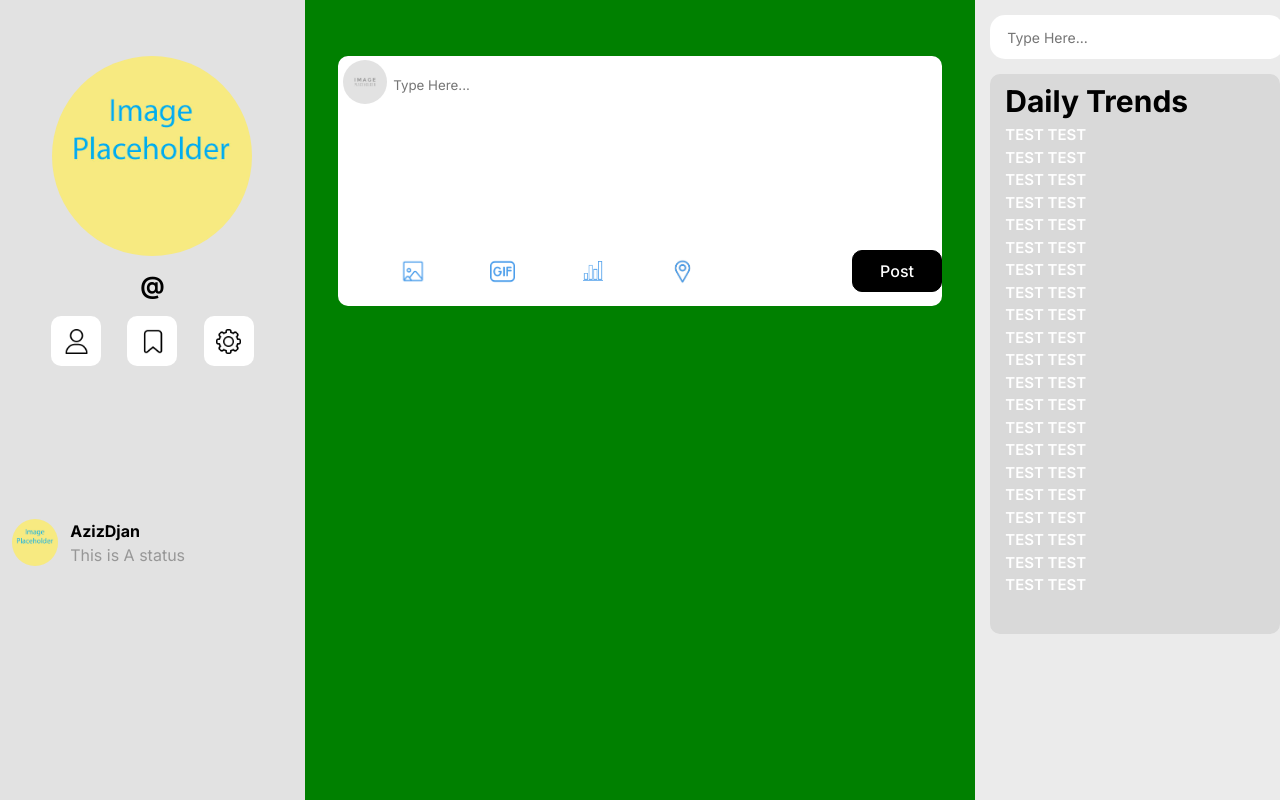
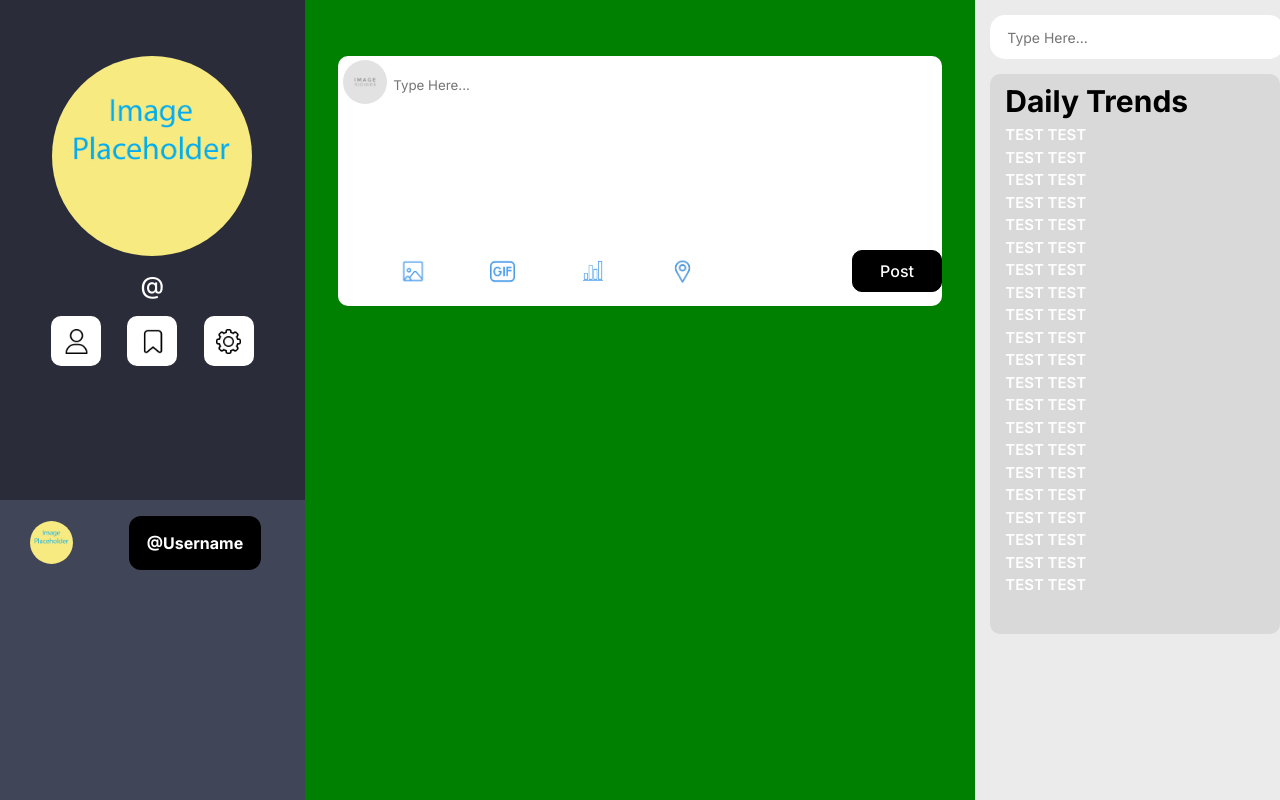
Before and after one commit to DylanBackus/SocialMedia, a React (Vite) app: page / in a window 1280 px wide. Built offline with nearby package versions, Linux system fonts and the light colour scheme; no server answers; the database is empty.

Commit message:
changes made to component

```diff
--- a/src/HomeLeftSideComponent.jsx
+++ b/src/HomeLeftSideComponent.jsx
@@ -1,5 +1,5 @@
 import React, { useEffect } from "react";
-import db from './firebase/FirebaseConfig'
+import { db, auth } from './firebase/FirebaseConfig';
 import { doc, getDoc } from "firebase/firestore";
 import { useState } from "react";
 
@@ -8,7 +8,6 @@ const HomeLeftSideComponent = () => {
   const userID = "";
   const docRef = doc(db, "users", "Q3LricYjI89T1CmqlBoG");
   //const usersCollectionRef = collection(db, "users");
-
   const getData = async () => {
     const data = await getDoc(docRef);
     if (data.exists()) {
@@ -21,6 +20,7 @@ const HomeLeftSideComponent = () => {
  useEffect(() => {
    getData();
  },[]);
+
 
     return (
         <>
@@ -45,12 +45,14 @@ const HomeLeftSideComponent = () => {
                   </div>
                   <div className="friends-area-home">
                     <div className="friends-container">
+
                       <div className="friends-left">
                         <img src="../images/placeholder2.png" className="pfp-friendslist" />
                       </div>
                       <div className="friends-right">
-                        <p className="friend-name">AzizDjan</p>
-                        <p className="friend-status">This is A status</p>
+                        <a href="#" className="friend-button">
+                        <p className="friend-name">@Username</p>
+                        </a>
                       </div>
                     </div>
                   </div>
--- a/src/css/home.css
+++ b/src/css/home.css
@@ -11,7 +11,7 @@
 
 .main-left {
     width: 25%;
-    background-color: #E2E2E2;
+    background-color: #2A2D39;
     height: 100vh;
     position: relative;
 }
@@ -70,7 +70,6 @@
 .max-size2 {
     width: 50%;
 }
-
 .post-container {
     display: flex;
     flex-direction: row;
@@ -81,11 +80,22 @@
     background-color: white;
 }
 .home-username{
-    font-weight: 700;
+    font-weight: 500;
     font-size: 24px;
-    color: black;
+    color: white;
     margin-top: 12px;
     margin-bottom: 12px;
+}
+.friend-button{
+    background-color: black;
+    width: 60%;
+    height: 54px;
+    font-size: 16px;
+    color: white;
+    border-radius: 12px;
+    display: flex;
+    justify-content: center;
+    align-items: center;
 }
 .post-pfp-container {
     display: flex;
@@ -196,7 +206,7 @@
     transition: 0.5s;
 }
 .friends-area-home{
-    background-color: #E2E2E2;
+    background-color: #404557;
     width: 100%;
     height: 300px;
     margin-top: auto;
@@ -268,7 +278,7 @@
     width: 100%;
     height: 85px;
     display: flex;
-    background-color: #E2E2E2;
+    background-color: #404557;
     flex-direction: row;
     transition-duration: 0.2s;
   }
@@ -281,7 +291,7 @@
   }
   .friends-left{
     width: 60px;
-    margin-left: 12px;
+    margin-left: 30px;
     height: 100%;
 
     display: flex;
@@ -294,7 +304,7 @@
     display: flex;
     flex-direction: column;
     justify-content: center;
-    align-items: flex-start;
+    align-items: center;
     margin-left: 12px;
   }
   .friend-name{
--- a/src/firebase/FirebaseConfig.jsx
+++ b/src/firebase/FirebaseConfig.jsx
@@ -1,7 +1,7 @@
 import { getAnalytics,  } from "firebase/analytics";
 import { initializeApp } from "firebase/app";
 import { getFirestore } from "firebase/firestore";
-
+import { getAuth } from "firebase/auth";
 // TODO: Add SDKs for Firebase products that you want to use
 // https://firebase.google.com/docs/web/setup#available-libraries
 
@@ -19,6 +19,7 @@ const firebaseConfig = {
 
   // Initialize Firebase
   const app = initializeApp(firebaseConfig);
-  const db = getFirestore(app);
+  export const db = getFirestore(app);
+  export const auth = getAuth(app);
 
   export default db;
```
